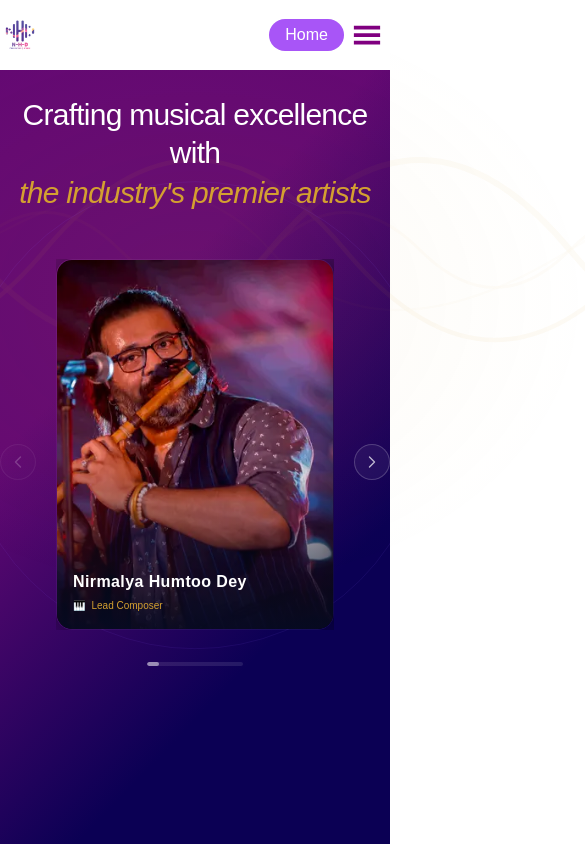
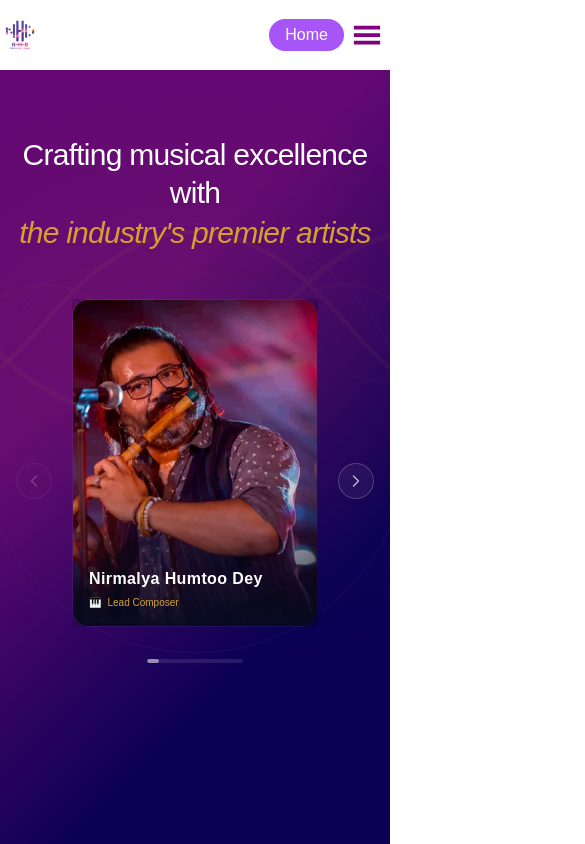
Before and after one commit to NHD-Production/NHD-Web, a Next.js app: page /team in a window 390 px wide. Shown: the top 844 px of the page, 585 px wide, since content can reach past the window. Built offline with nearby package versions, Linux system fonts and the light colour scheme.

Commit message:
style: wrap team page content in a styled container with centered layout and responsive padding

```diff
--- a/src/app/team/page.tsx
+++ b/src/app/team/page.tsx
@@ -3,7 +3,7 @@ import { teamMembers } from "@/assets/content";
 
 export default function Home() {
     return (
-        <>
+        <div className="flex flex-col items-center justify-center py-10 sm:py-10 lg:py-20 px-4 relative overflow-hidden" >
             <div className="absolute top-0 left-1/2 -translate-x-1/2 w-[1200px] h-[500px] pointer-events-none opacity-[0.07] z-0 flex items-center justify-center" >
                 <svg viewBox="0 0 800 200" fill="none" xmlns="http://www.w3.org/2000/svg" className="w-full h-full text-[#D4A030]">
                     <path d="M50 100 Q 100 50, 150 100 T 250 100 T 350 100 T 450 100 T 550 100 T 650 100 T 750 100" stroke="currentColor" strokeWidth="2" strokeLinecap="round" opacity="0.4" />
@@ -28,6 +28,6 @@ export default function Home() {
             <div className="relative z-10 w-full">
                 <TeamCarousel members={teamMembers} />
             </div>
-        </>
+        </div>
     );
 }
```
